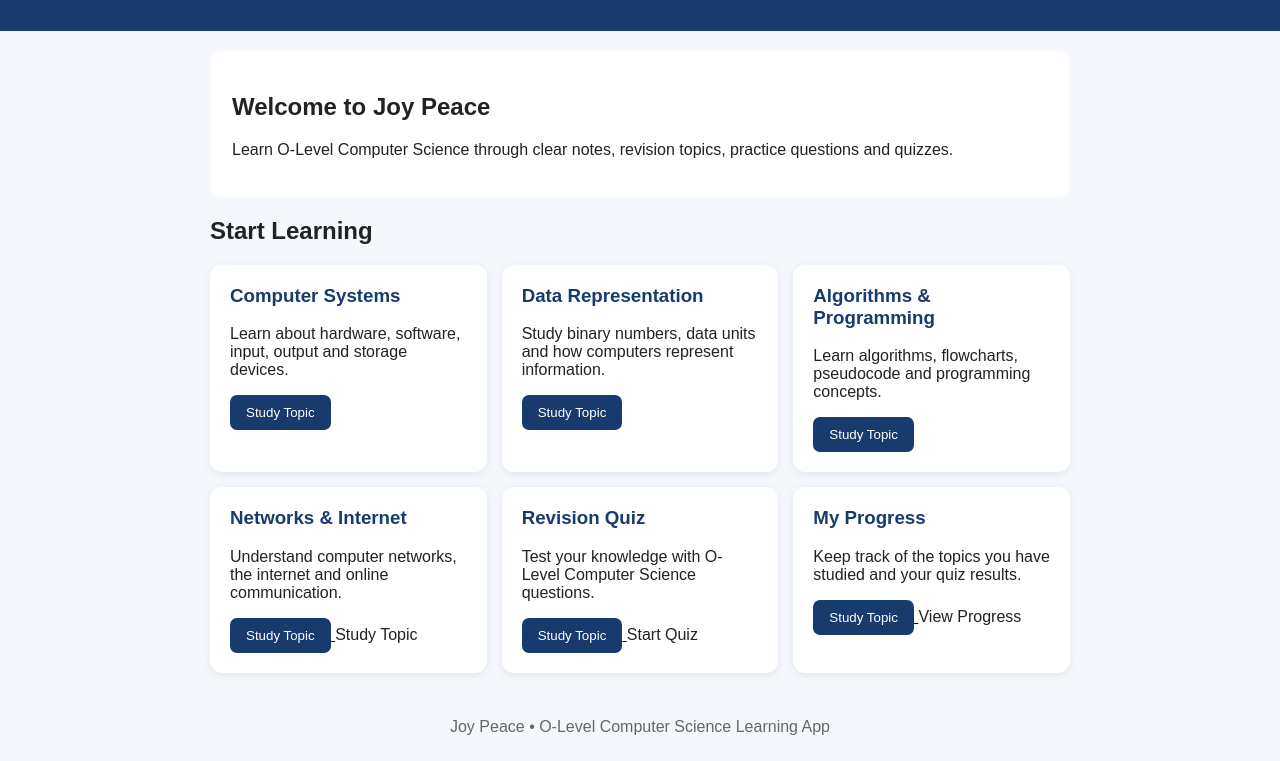
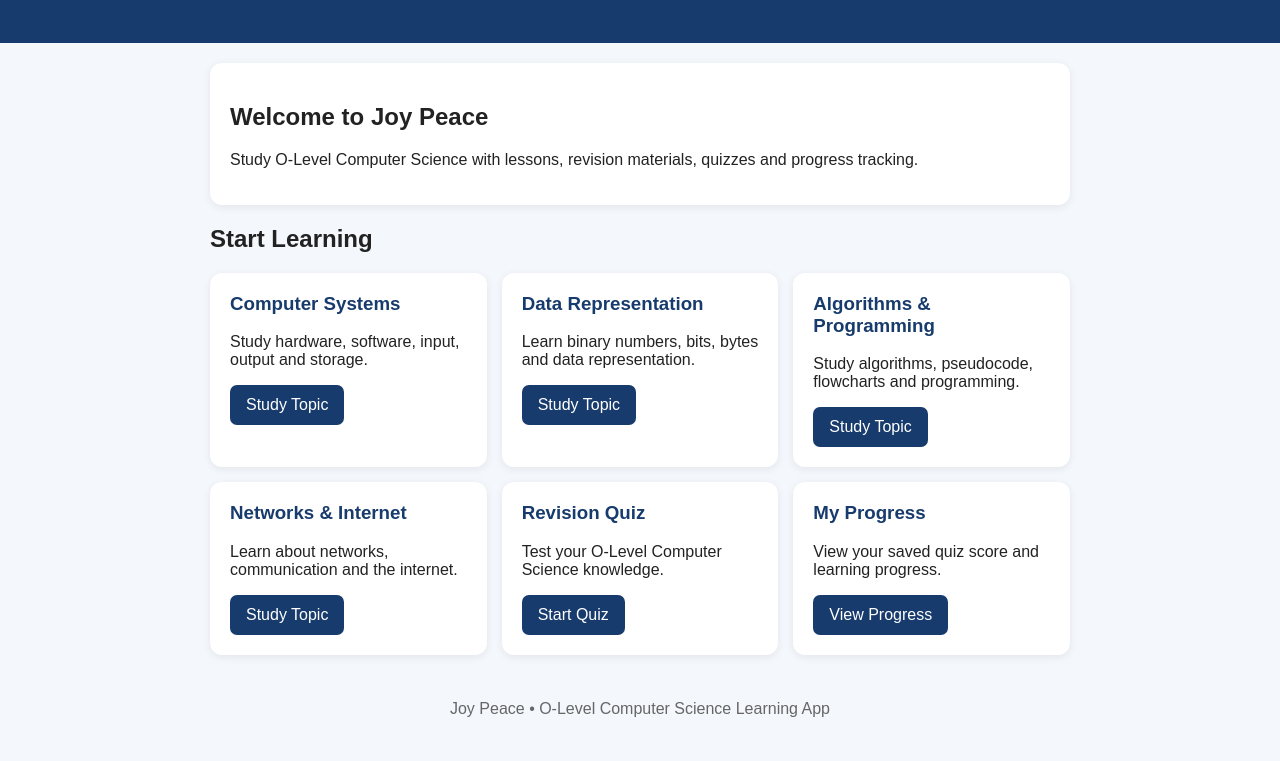
Before and after one commit to pelote88/Joy-peace, a plain HTML site: page Index.html in a window 1280 px wide. Shown: the part 104-865 px from the top of the page. Drawn offline with Linux system fonts and the light colour scheme.

Commit message:
Update Index.html

```diff
--- a/Index.html
+++ b/Index.html
@@ -6,9 +6,7 @@
   <title>Joy Peace | O-Level Computer Science</title>
 
   <style>
-    * {
-      box-sizing: border-box;
-    }
+    * { box-sizing: border-box; }
 
     body {
       margin: 0;
@@ -20,7 +18,7 @@
     header {
       background: #173b6c;
       color: white;
-      padding: 28px 20px;
+      padding: 30px 20px;
       text-align: center;
     }
 
@@ -29,20 +27,20 @@
       font-size: 32px;
     }
 
-    header p {
-      margin-top: 8px;
-    }
-
     main {
       max-width: 900px;
       margin: auto;
       padding: 20px;
     }
 
+    .welcome, .card {
+      background: white;
+      padding: 20px;
+      border-radius: 12px;
+      box-shadow: 0 2px 8px rgba(0,0,0,0.08);
+    }
+
     .welcome {
-      background: white;
-      padding: 22px;
-      border-radius: 12px;
       margin-bottom: 20px;
     }
 
@@ -52,29 +50,18 @@
       gap: 15px;
     }
 
-    .card {
-      background: white;
-      padding: 20px;
-      border-radius: 12px;
-      box-shadow: 0 2px 8px rgba(0,0,0,0.08);
+    .card h3 {
+      color: #173b6c;
+      margin-top: 0;
     }
 
-    .card h3 {
-      margin-top: 0;
-      color: #173b6c;
-    }
-
-    button {
+    .button {
+      display: inline-block;
       background: #173b6c;
       color: white;
-      border: none;
-      padding: 10px 16px;
+      padding: 11px 16px;
       border-radius: 7px;
-      cursor: pointer;
-    }
-
-    button:hover {
-      background: #24538d;
+      text-decoration: none;
     }
 
     footer {
@@ -97,8 +84,8 @@
   <section class="welcome">
     <h2>Welcome to Joy Peace</h2>
     <p>
-        Learn O-Level Computer Science through clear notes,
-        revision topics, practice questions and quizzes.
+      Study O-Level Computer Science with lessons,
+      revision materials, quizzes and progress tracking.
     </p>
   </section>
 
@@ -108,56 +95,38 @@
 
     <div class="card">
       <h3>Computer Systems</h3>
-        <p>Learn about hardware, software, input, output and storage devices.</p>
-        <button onclick="alert('Lessons coming next!')">
-          Study Topic
-        </button>
+      <p>Study hardware, software, input, output and storage.</p>
+      <a class="button" href="lessons.html">Study Topic</a>
     </div>
 
     <div class="card">
       <h3>Data Representation</h3>
-        <p>Study binary numbers, data units and how computers represent information.</p>
-        <button onclick="alert('Lessons coming next!')">
-          Study Topic
-        </button>
+      <p>Learn binary numbers, bits, bytes and data representation.</p>
+      <a class="button" href="lessons.html">Study Topic</a>
     </div>
 
     <div class="card">
       <h3>Algorithms & Programming</h3>
-        <p>Learn algorithms, flowcharts, pseudocode and programming concepts.</p>
-        <button onclick="alert('Lessons coming next!')">
-          Study Topic
-        </button>
+      <p>Study algorithms, pseudocode, flowcharts and programming.</p>
+      <a class="button" href="lessons.html">Study Topic</a>
     </div>
 
     <div class="card">
       <h3>Networks & Internet</h3>
-        <p>Understand computer networks, the internet and online communication.</p>
-        <a href="lessons.html">
-  <button>Study Topic</button>
-        </a>
-          Study Topic
-        </button>
+      <p>Learn about networks, communication and the internet.</p>
+      <a class="button" href="lessons.html">Study Topic</a>
     </div>
 
     <div class="card">
       <h3>Revision Quiz</h3>
-        <p>Test your knowledge with O-Level Computer Science questions.</p>
-        <a href="lessons.html">
-  <button>Study Topic</button>
-</a>
-          Start Quiz
-        </button>
+      <p>Test your O-Level Computer Science knowledge.</p>
+      <a class="button" href="quiz.html">Start Quiz</a>
     </div>
 
     <div class="card">
       <h3>My Progress</h3>
-        <p>Keep track of the topics you have studied and your quiz results.</p>
-        <a href="lessons.html">
-  <button>Study Topic</button>
-</a>
-          View Progress
-        </button>
+      <p>View your saved quiz score and learning progress.</p>
+      <a class="button" href="progress.html">View Progress</a>
     </div>
 
   </section>
```
Lines whose indentation alone changed are shown as unchanged.
